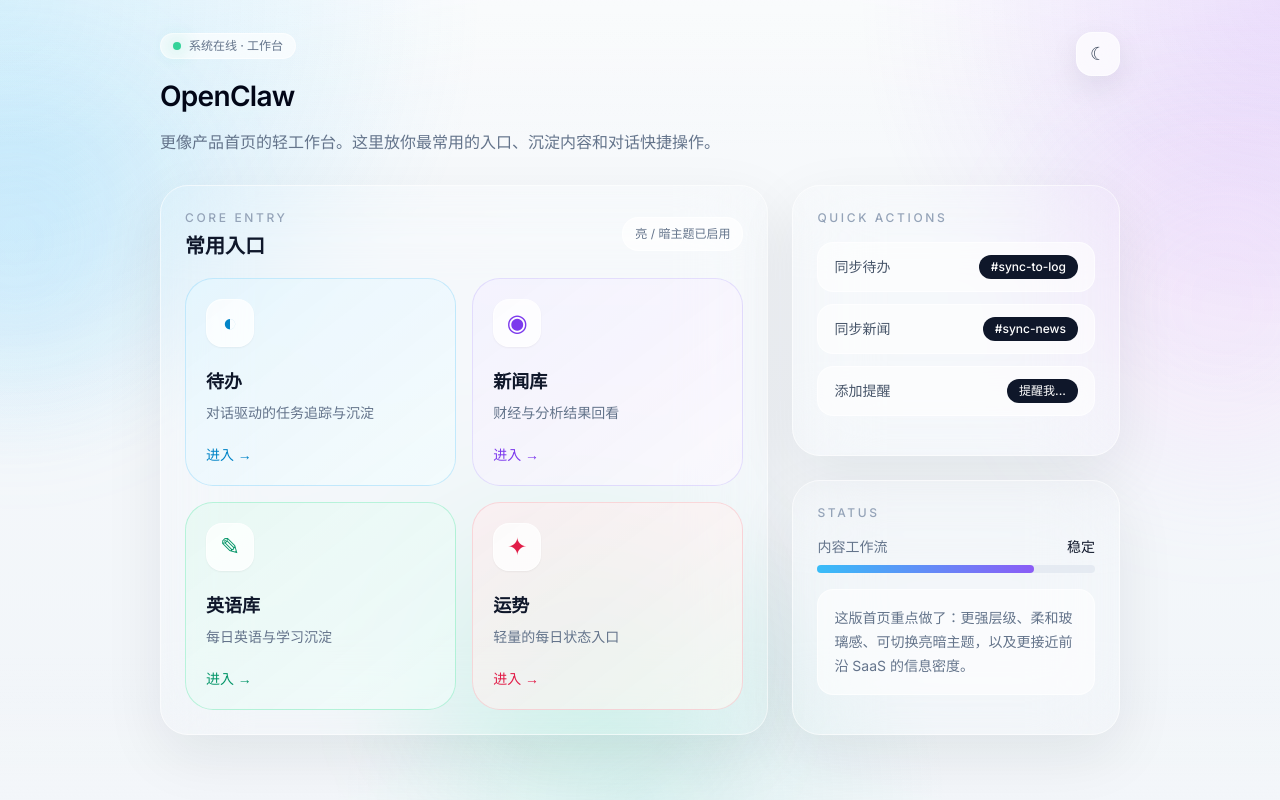
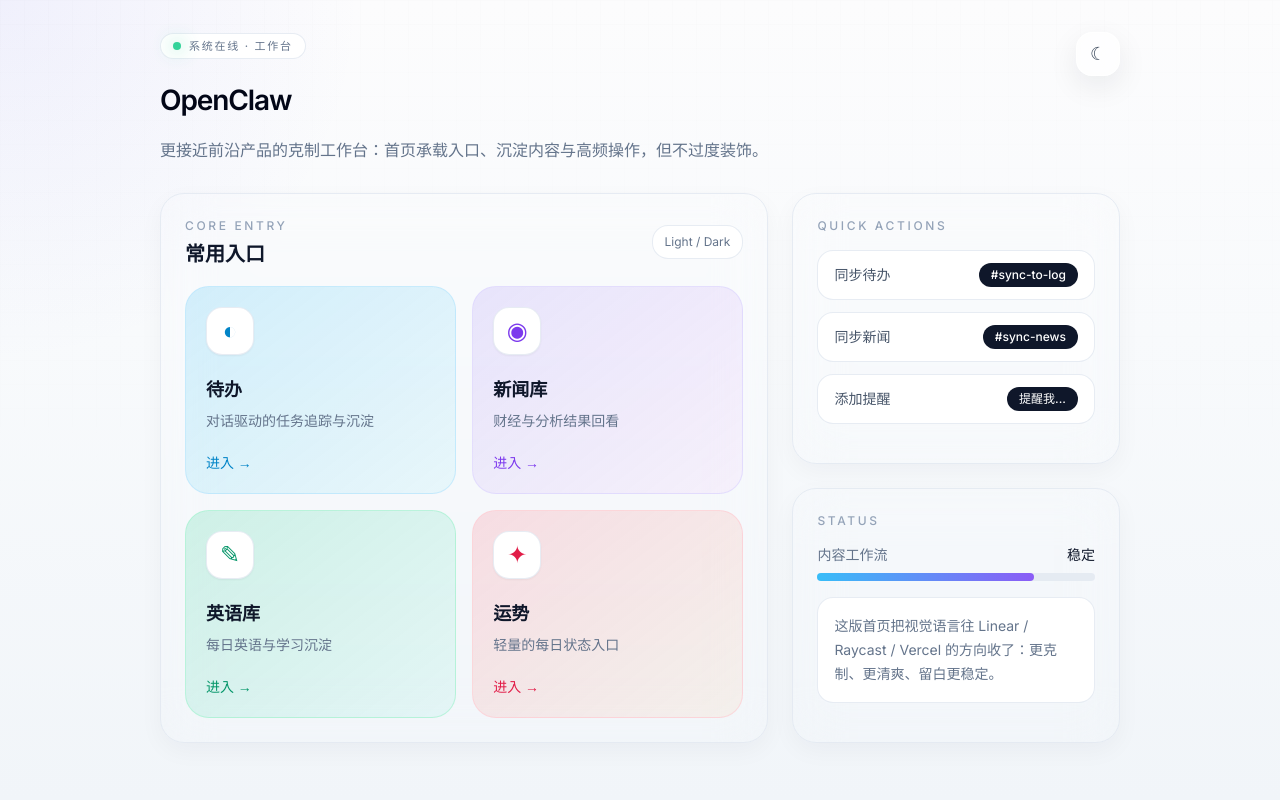
Before and after one commit to coolCicada/nextjs-lession, a Next.js app: page / in a window 1280 px wide. Built offline with nearby package versions, Linux system fonts and the light colour scheme; a web font is replaced by a local one.

Commit message:
Refine list spacing and tighten visual style

```diff
--- a/app/englishlog/page.tsx
+++ b/app/englishlog/page.tsx
@@ -77,10 +77,10 @@ export default function EnglishlogPage() {
             还没有英文学习记录
           </GlassPanel>
         ) : (
-          <div className="space-y-4">
+          <div className="flex flex-col gap-5">
             {items.map((item) => (
-              <Link key={item.id} href={`/englishlog/${item.id}`}>
-                <GlassPanel className="group p-5 transition duration-300 hover:-translate-y-0.5 hover:border-emerald-200/70 hover:shadow-[0_22px_50px_rgba(16,185,129,0.12)] dark:hover:border-emerald-500/20 dark:hover:shadow-[0_22px_50px_rgba(0,0,0,0.3)] sm:p-6">
+              <Link key={item.id} href={`/englishlog/${item.id}`} className="block">
+                <GlassPanel className="group p-6 transition duration-200 hover:-translate-y-0.5 hover:border-slate-300/80 hover:shadow-[0_12px_30px_rgba(15,23,42,0.06)] dark:hover:border-white/12 dark:hover:shadow-[0_14px_36px_rgba(0,0,0,0.22)] sm:p-7">
                   <div className="flex items-start justify-between gap-4">
                     <div className="min-w-0">
                       <div className="mb-3 inline-flex rounded-full border border-emerald-200/70 bg-emerald-50/90 px-3 py-1 text-[11px] font-medium text-emerald-600 dark:border-emerald-500/20 dark:bg-emerald-500/10 dark:text-emerald-300">
--- a/app/newslog/page.tsx
+++ b/app/newslog/page.tsx
@@ -85,10 +85,10 @@ export default function NewslogPage() {
             还没有记录，先在对话里发送 #sync-news
           </GlassPanel>
         ) : (
-          <div className="space-y-4">
+          <div className="flex flex-col gap-5">
             {items.map((item) => (
-              <Link key={item.id} href={`/newslog/${item.id}`}>
-                <GlassPanel className="group p-5 transition duration-300 hover:-translate-y-0.5 hover:border-sky-200/70 hover:shadow-[0_22px_50px_rgba(14,165,233,0.12)] dark:hover:border-sky-500/20 dark:hover:shadow-[0_22px_50px_rgba(0,0,0,0.3)] sm:p-6">
+              <Link key={item.id} href={`/newslog/${item.id}`} className="block">
+                <GlassPanel className="group p-6 transition duration-200 hover:-translate-y-0.5 hover:border-slate-300/80 hover:shadow-[0_12px_30px_rgba(15,23,42,0.06)] dark:hover:border-white/12 dark:hover:shadow-[0_14px_36px_rgba(0,0,0,0.22)] sm:p-7">
                   <div className="flex items-start justify-between gap-4">
                     <div className="min-w-0">
                       <div className="mb-3 inline-flex rounded-full border border-sky-200/70 bg-sky-50/90 px-3 py-1 text-[11px] font-medium text-sky-600 dark:border-sky-500/20 dark:bg-sky-500/10 dark:text-sky-300">
--- a/app/page.tsx
+++ b/app/page.tsx
@@ -64,15 +64,15 @@ export default function HomePage() {
         >
           <div className="flex items-start justify-between gap-4">
             <div>
-              <div className="mb-3 inline-flex items-center gap-2 rounded-full border border-white/60 bg-white/65 px-3 py-1 text-xs font-medium text-slate-500 backdrop-blur-xl dark:border-white/10 dark:bg-white/5 dark:text-slate-300">
+              <div className="mb-4 inline-flex items-center gap-2 rounded-full border border-slate-200/80 bg-white px-3 py-1 text-[11px] font-medium uppercase tracking-[0.16em] text-slate-500 dark:border-white/10 dark:bg-white/5 dark:text-slate-300">
                 <span className="h-2 w-2 rounded-full bg-emerald-400 shadow-[0_0_18px_rgba(52,211,153,0.8)]" />
                 系统在线 · 工作台
               </div>
-              <h1 className="text-3xl font-semibold tracking-tight text-slate-950 dark:text-white sm:text-5xl">
+              <h1 className="text-3xl font-semibold tracking-[-0.04em] text-slate-950 dark:text-white sm:text-5xl">
                 OpenClaw
               </h1>
-              <p className="mt-3 max-w-2xl text-sm leading-7 text-slate-500 dark:text-slate-400 sm:text-base">
-                更像产品首页的轻工作台。这里放你最常用的入口、沉淀内容和对话快捷操作。
+              <p className="mt-4 max-w-2xl text-sm leading-7 text-slate-500 dark:text-slate-400 sm:text-base">
+                更接近前沿产品的克制工作台：首页承载入口、沉淀内容与高频操作，但不过度装饰。
               </p>
             </div>
             <ThemeToggle />
@@ -88,8 +88,8 @@ export default function HomePage() {
                 </p>
                 <h2 className="mt-2 text-xl font-semibold text-slate-900 dark:text-white">常用入口</h2>
               </div>
-              <div className="rounded-2xl border border-white/60 bg-white/70 px-3 py-2 text-xs text-slate-500 dark:border-white/10 dark:bg-white/5 dark:text-slate-300">
-                亮 / 暗主题已启用
+              <div className="rounded-2xl border border-slate-200/80 bg-white px-3 py-2 text-xs text-slate-500 dark:border-white/10 dark:bg-white/5 dark:text-slate-300">
+                Light / Dark
               </div>
             </div>
 
@@ -103,11 +103,11 @@ export default function HomePage() {
                 >
                   <Link
                     href={feature.href}
-                    className={`group relative block overflow-hidden rounded-[28px] border ${feature.border} bg-gradient-to-br ${feature.accent} p-5 transition duration-300 hover:-translate-y-0.5 hover:shadow-[0_24px_50px_rgba(15,23,42,0.12)] dark:hover:shadow-[0_24px_50px_rgba(0,0,0,0.28)]`}
+                    className={`group relative block overflow-hidden rounded-[24px] border ${feature.border} bg-gradient-to-br ${feature.accent} p-5 transition duration-200 hover:-translate-y-0.5 hover:border-slate-300 hover:shadow-[0_12px_30px_rgba(15,23,42,0.06)] dark:hover:border-white/12 dark:hover:shadow-[0_16px_36px_rgba(0,0,0,0.22)]`}
                   >
-                    <div className="absolute inset-0 bg-white/55 dark:bg-slate-950/10" />
+                    <div className="absolute inset-0 bg-white/72 dark:bg-slate-950/18" />
                     <div className="relative">
-                      <div className={`mb-6 inline-flex h-12 w-12 items-center justify-center rounded-2xl border border-white/50 bg-white/75 text-2xl shadow-sm dark:border-white/10 dark:bg-white/10 ${feature.text}`}>
+                      <div className={`mb-6 inline-flex h-12 w-12 items-center justify-center rounded-2xl border border-slate-200/80 bg-white text-2xl shadow-sm dark:border-white/10 dark:bg-white/10 ${feature.text}`}>
                         {feature.icon}
                       </div>
                       <h3 className="text-lg font-semibold text-slate-900 dark:text-white">{feature.title}</h3>
@@ -127,7 +127,7 @@ export default function HomePage() {
                 {quickActions.map((action) => (
                   <div
                     key={action.label}
-                    className="flex items-center justify-between rounded-2xl border border-white/60 bg-white/60 px-4 py-3 dark:border-white/10 dark:bg-white/5"
+                    className="flex items-center justify-between rounded-2xl border border-slate-200/80 bg-white px-4 py-3 dark:border-white/10 dark:bg-white/5"
                   >
                     <span className="text-sm text-slate-600 dark:text-slate-200">{action.label}</span>
                     <span className="rounded-full bg-slate-900 px-3 py-1 text-xs font-medium text-white dark:bg-white dark:text-slate-900">
@@ -150,8 +150,8 @@ export default function HomePage() {
                     <div className="h-2 w-[78%] rounded-full bg-gradient-to-r from-sky-400 to-violet-500" />
                   </div>
                 </div>
-                <div className="rounded-2xl border border-white/60 bg-white/60 p-4 text-sm leading-6 text-slate-500 dark:border-white/10 dark:bg-white/5 dark:text-slate-400">
-                  这版首页重点做了：更强层级、柔和玻璃感、可切换亮暗主题，以及更接近前沿 SaaS 的信息密度。
+                <div className="rounded-2xl border border-slate-200/80 bg-white p-4 text-sm leading-6 text-slate-500 dark:border-white/10 dark:bg-white/5 dark:text-slate-400">
+                  这版首页把视觉语言往 Linear / Raycast / Vercel 的方向收了：更克制、更清爽、留白更稳定。
                 </div>
               </div>
             </GlassPanel>
--- a/app/ui/app-shell.tsx
+++ b/app/ui/app-shell.tsx
@@ -4,11 +4,8 @@ import ThemeToggle from "./theme-toggle";
 export function AppBackground() {
   return (
     <div className="pointer-events-none fixed inset-0 overflow-hidden">
-      <div className="absolute inset-0 bg-[radial-gradient(circle_at_top_left,_rgba(56,189,248,0.16),_transparent_32%),radial-gradient(circle_at_top_right,_rgba(168,85,247,0.14),_transparent_28%),radial-gradient(circle_at_bottom,_rgba(20,184,166,0.12),_transparent_30%)] dark:bg-[radial-gradient(circle_at_top_left,_rgba(14,165,233,0.16),_transparent_28%),radial-gradient(circle_at_top_right,_rgba(99,102,241,0.18),_transparent_30%),radial-gradient(circle_at_bottom,_rgba(16,185,129,0.08),_transparent_28%)]" />
-      <div className="absolute left-[-10%] top-24 h-72 w-72 rounded-full bg-sky-300/20 blur-3xl dark:bg-sky-500/10" />
-      <div className="absolute right-[-8%] top-36 h-80 w-80 rounded-full bg-fuchsia-300/15 blur-3xl dark:bg-violet-500/10" />
-      <div className="absolute bottom-0 left-1/3 h-72 w-72 rounded-full bg-emerald-300/15 blur-3xl dark:bg-emerald-500/10" />
-      <div className="absolute inset-0 bg-[linear-gradient(to_bottom,rgba(255,255,255,0.25),transparent_18%,transparent_82%,rgba(255,255,255,0.18))] dark:bg-[linear-gradient(to_bottom,rgba(15,23,42,0.15),transparent_20%,transparent_80%,rgba(15,23,42,0.25))]" />
+      <div className="absolute inset-0 bg-[radial-gradient(circle_at_top_left,_rgba(99,102,241,0.08),_transparent_24%),linear-gradient(180deg,#fcfcfd_0%,#f8fafc_42%,#f1f5f9_100%)] dark:bg-[radial-gradient(circle_at_top_left,_rgba(99,102,241,0.10),_transparent_20%),linear-gradient(180deg,#020617_0%,#0b1120_45%,#0f172a_100%)]" />
+      <div className="absolute inset-0 bg-[linear-gradient(rgba(15,23,42,0.035)_1px,transparent_1px),linear-gradient(90deg,rgba(15,23,42,0.035)_1px,transparent_1px)] bg-[size:24px_24px] [mask-image:linear-gradient(to_bottom,rgba(0,0,0,0.18),transparent_78%)] dark:bg-[linear-gradient(rgba(255,255,255,0.035)_1px,transparent_1px),linear-gradient(90deg,rgba(255,255,255,0.035)_1px,transparent_1px)]" />
     </div>
   );
 }
@@ -23,12 +20,12 @@ export function AppHeader({
   backHref?: string;
 }) {
   return (
-    <header className="sticky top-0 z-20 border-b border-black/5 bg-white/55 backdrop-blur-2xl dark:border-white/10 dark:bg-slate-950/45">
+    <header className="sticky top-0 z-20 border-b border-slate-200/70 bg-white/78 backdrop-blur-xl dark:border-white/10 dark:bg-slate-950/72">
       <div className="mx-auto flex max-w-4xl items-center justify-between gap-4 px-5 py-4 sm:px-6">
         <div className="flex items-center gap-3 min-w-0">
           <Link
             href={backHref}
-            className="inline-flex h-11 w-11 items-center justify-center rounded-2xl border border-white/50 bg-white/70 text-slate-700 shadow-[0_10px_30px_rgba(15,23,42,0.08)] backdrop-blur-xl transition hover:scale-[1.02] hover:bg-white dark:border-white/10 dark:bg-white/5 dark:text-slate-100 dark:shadow-[0_10px_30px_rgba(0,0,0,0.35)]"
+            className="inline-flex h-11 w-11 items-center justify-center rounded-2xl border border-slate-200/80 bg-white text-slate-700 shadow-sm transition hover:scale-[1.02] hover:border-slate-300 dark:border-white/10 dark:bg-white/5 dark:text-slate-100 dark:shadow-none"
           >
             ←
           </Link>
@@ -47,7 +44,7 @@ export function AppHeader({
 
 export function GlassPanel({ children, className = "" }: { children: React.ReactNode; className?: string }) {
   return (
-    <div className={`rounded-[28px] border border-white/60 bg-white/72 shadow-[0_20px_60px_rgba(15,23,42,0.08)] backdrop-blur-2xl dark:border-white/10 dark:bg-white/5 dark:shadow-[0_20px_60px_rgba(0,0,0,0.35)] ${className}`}>
+    <div className={`rounded-[24px] border border-slate-200/80 bg-white/88 shadow-[0_8px_24px_rgba(15,23,42,0.04)] backdrop-blur-xl dark:border-white/10 dark:bg-[#0f172acc] dark:shadow-[0_10px_30px_rgba(0,0,0,0.22)] ${className}`}>
       {children}
     </div>
   );
```
